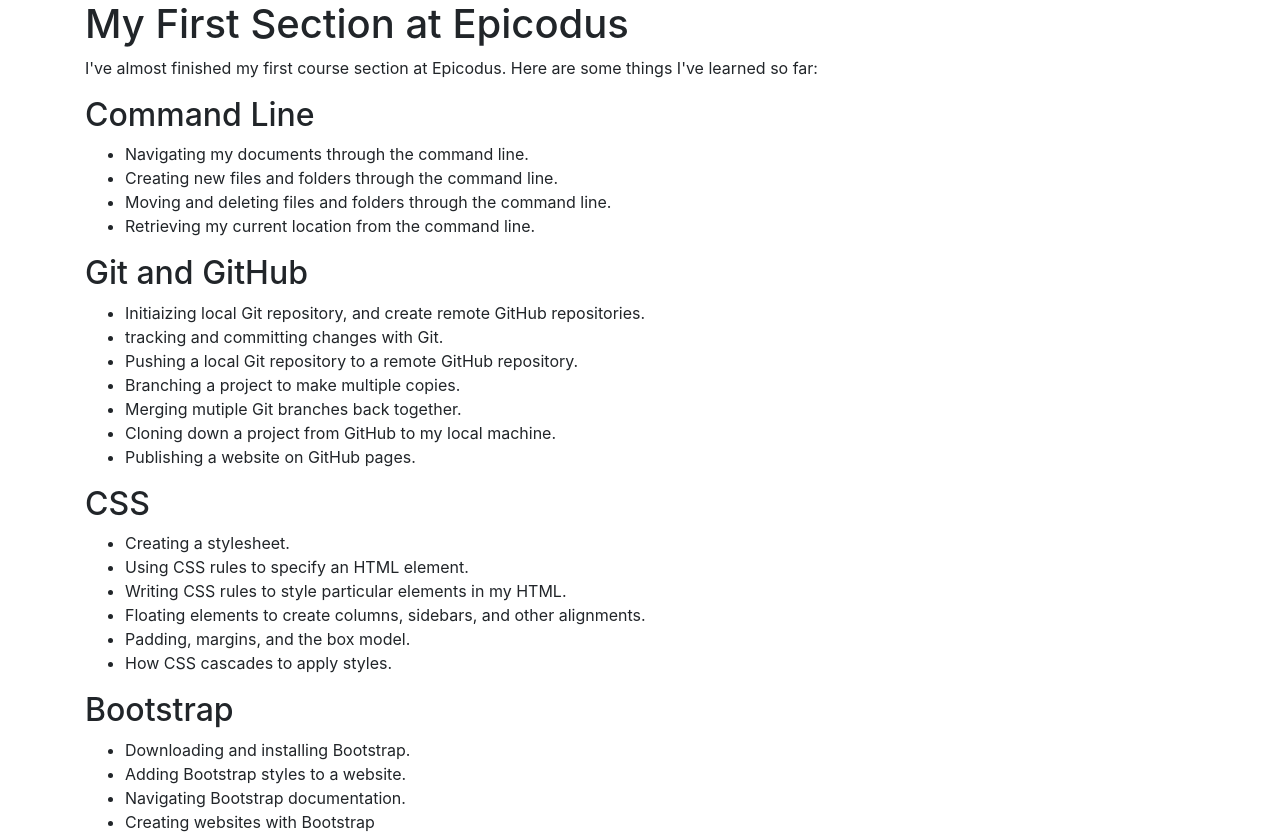
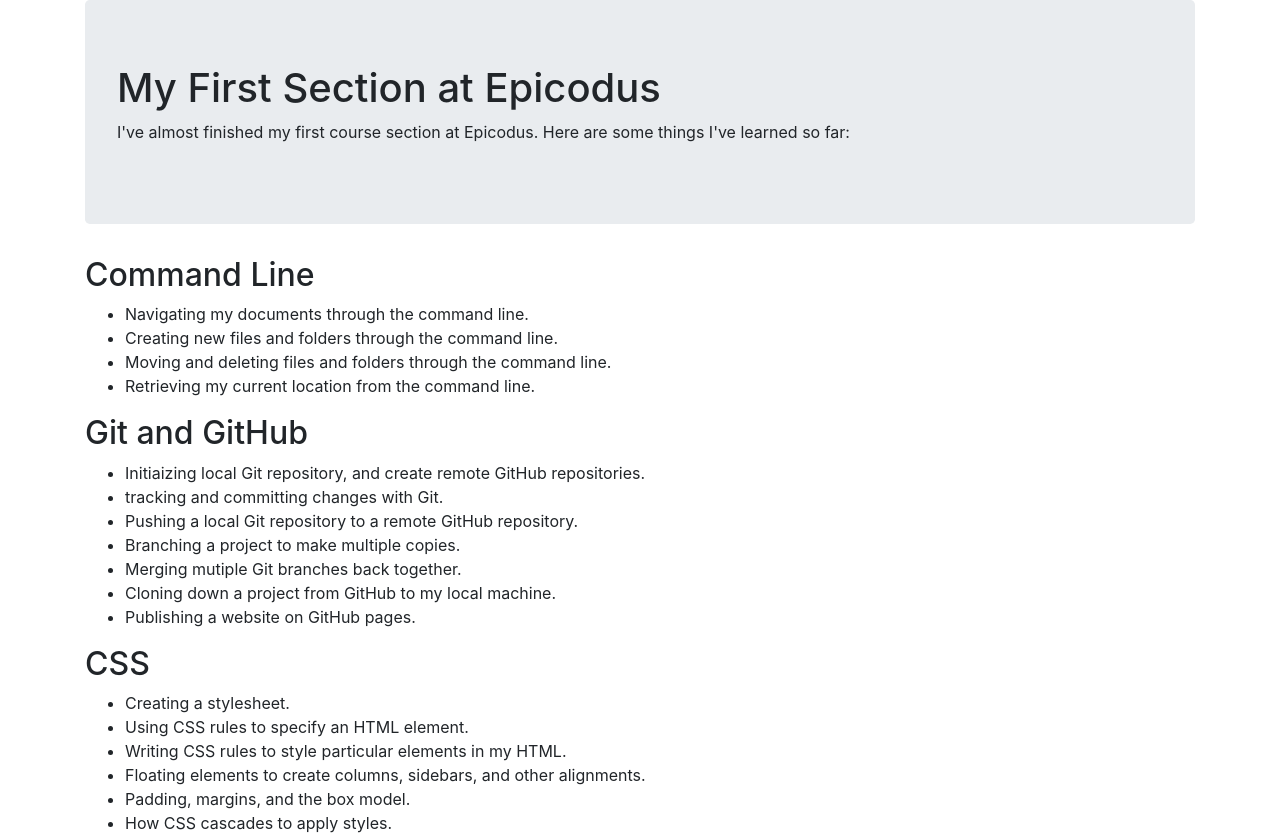
Before and after one commit to KarlStarkweather/bootstrap-practice, a plain HTML site: page index.html in a window 1280 px wide. Shown: the top 838 px of the page. Drawn offline with Linux system fonts and the light colour scheme.

Commit message:
debugged jumbotron class

```diff
--- a/index.html
+++ b/index.html
@@ -5,12 +5,14 @@
   <link rel="stylesheet" href="CSS/bootstrap.css">
 </head>
 <body>
-  <div class="Jumbotron">
   <div class="container">
+    <div class="jumbotron">
       <h1>My First Section at Epicodus</h1>
       <p>
         I've almost finished my first course section at Epicodus. Here are some things I've learned so far:
       </p>
+    </div>
+
     <h2>Command Line</h2>
     <ul>
       <li>Navigating my documents through the command line.</li>
@@ -45,6 +47,5 @@
       <li>Creating websites with Bootstrap</li>
     </ul>
   </div>
-  </div>
 </body>
 </html>
```
Lines whose indentation alone changed are shown as unchanged.
